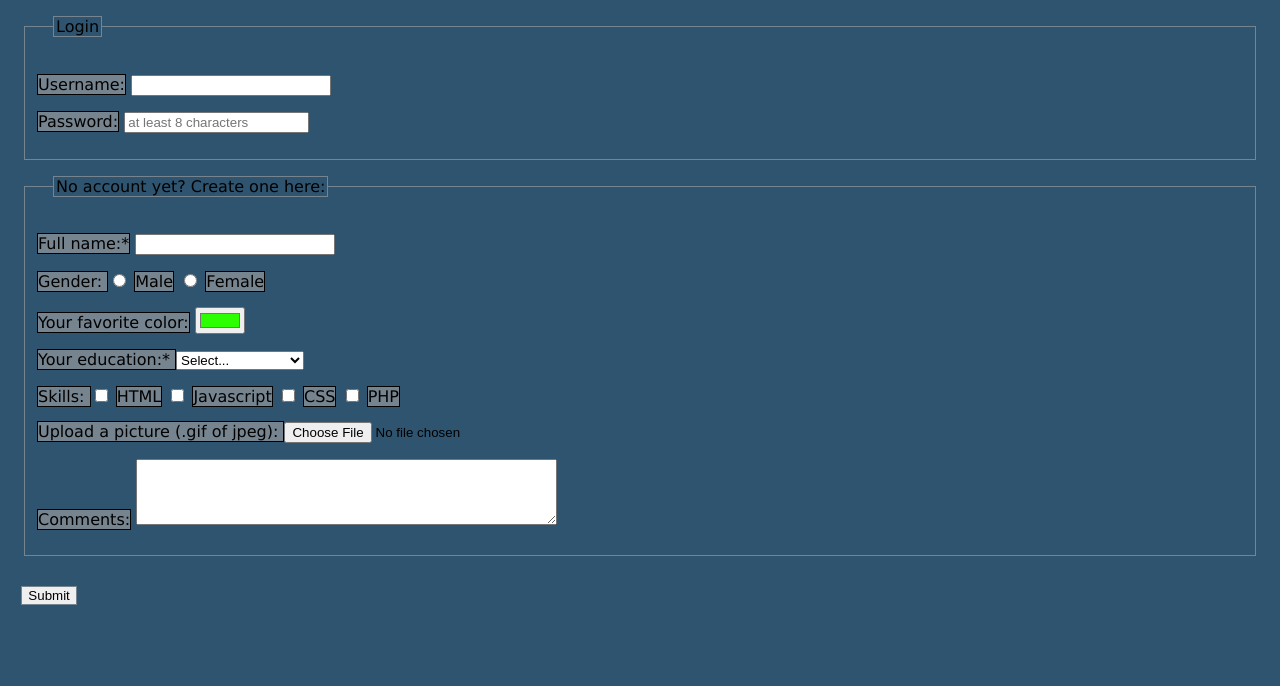
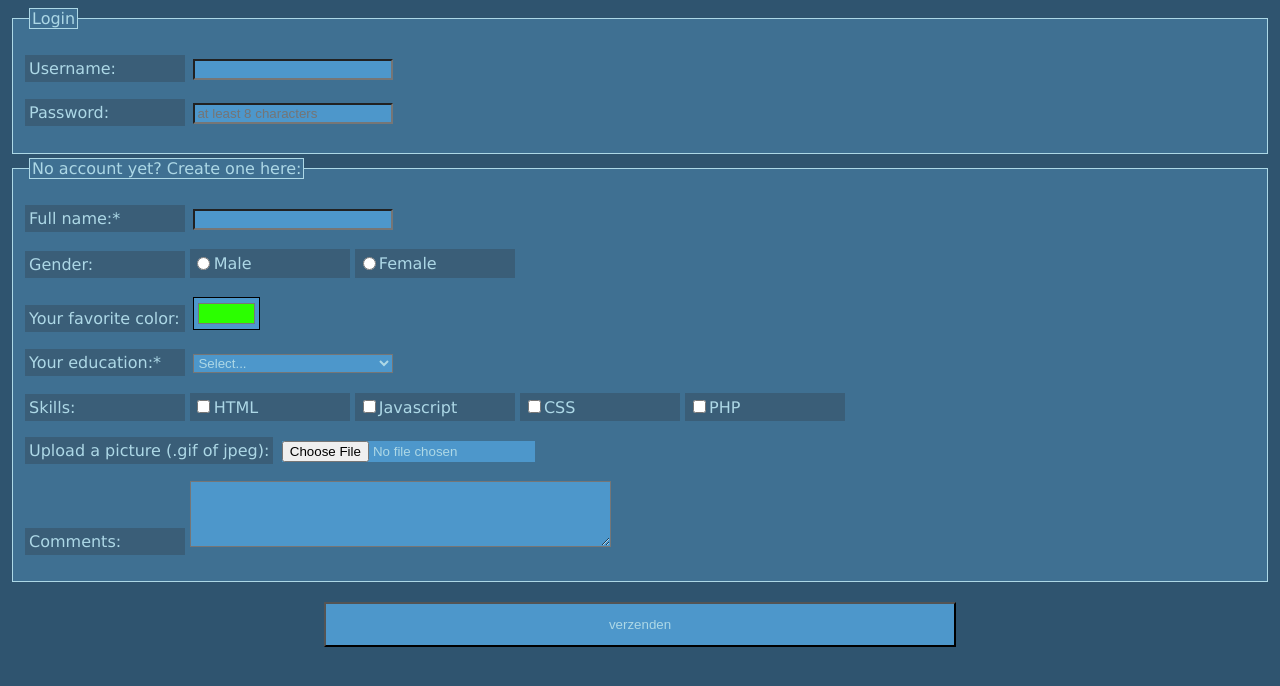
Before and after one commit to sanderbaetens/2021_WMD_Baetens_Sander, a plain HTML site: page Les 3/oefening2/oefening2.html in a window 1280 px wide. Drawn offline with Linux system fonts and the light colour scheme.

Commit message:
Add files via upload

```diff
--- a/Les 3/oefening2/css/stijl.css
+++ b/Les 3/oefening2/css/stijl.css
@@ -3,24 +3,44 @@
 }
 body{
     font-family: Verdana, Helvetica, sans-serif;
-    background-color: hsl(205deg 40% 31%)
+    background-color: hsl(205deg 40% 31%);
 }
-fieldset, legend, .submit {
-    border-color: hsl(205deg 10% 51%);
+label {
+    background-color: hsl(205deg 35% 35%);
+    color: lightblue;
+    padding: 0.25em;
+    min-width: 10em;
+    display: inline-block;
+}
+input, select, button {
+    background-color: hsl(205deg 55% 55%);
+    color: lightblue;
+    margin: 0.25em;
+}
+input[type="text"], input[type="password"], select, input[type="submit"]
+{
+width: 15em;
+}
+fieldset, legend{
+    background-color: hsl(205deg 40% 41%);
     border: 1px;
     border-style: solid;
-    border-color: hsl(205deg 10% 51%);
-    margin: 1em;
+    border-color:lightblue;
+    color: lightblue;
+    margin: 0.25em;
 }
-label {
-    min-width: 10em;
-    border: 1px;
-    border-style: solid;
-    background-color:hsl(205deg 10% 51%);;
+#comments{
+    background-color: hsl(205deg 55% 55%);
 }
-input[type="text"] {
-    width: 15em;
+input[type="color"]{
+    width: 5em;
+    height: 2.5em;
 }
-.button {
-    border: 1px;
+.center{
+    text-align: center;
 }
+input[type="submit"]
+{
+    width: 50%;
+    padding: 1em;
+}
--- a/Les 3/oefening2/oefening2.html
+++ b/Les 3/oefening2/oefening2.html
@@ -12,38 +12,50 @@
     <form>
         <fieldset>
             <legend>Login</legend>
-            <p><label for="uname">Username:</label>
-                <input type="text" id="uname" name="uname"></p>
-            <p><label for="pswd">Password:</label>
-                <input type="password" id="pswd" name="pswd" placeholder="at least 8 characters"></p>
+            <p>
+                <label for="uname">Username:</label>
+                <input type="text" id="uname" name="uname">
+            </p>
+            <p>
+                <label for="pswd">Password:</label>
+                <input type="password" id="pswd" name="pswd" placeholder="at least 8 characters">
+            </p>
         </fieldset>
         <fieldset>
-            <legend >No account yet? Create one here:</legend>
-            <p><label for="fullname">Full name:*</label>
-                <input type="text" id="fullname" name="fullname" required></p>
-            <p><label for="gender">Gender: </label><input type="radio" id="male" name="gender" value="male">
-                <label for="male">Male</label>
-                <input type="radio" id="female" name="gender" value="female">
-                <label for="female">Female</label></p>
-            <p><label for="favcolor">Your favorite color:</label>
-                <input type="color" id="favcolor" name="favcolor" value="#2bff00"></p>
-            <p><label for="edu">Your education:* </label>
+            <legend>No account yet? Create one here:</legend>
+            <p>
+                <label for="fullname">Full name:*</label>
+                <input type="text" id="fullname" name="fullname" required>
+            </p>
+            <p>
+                <label for="gender">Gender:</label>
+                <label for="male"><input type="radio" id="male" name="gender" value="male">Male</label>
+                <label for="female"><input type="radio" id="female" name="gender" value="female">Female</label>
+            </p>
+            <p>
+                <label for="favcolor">Your favorite color:</label>
+                <input type="color" id="favcolor" name="favcolor" value="#2bff00">
+            </p>
+            <p>
+                <label for="edu">Your education:* </label>
                 <select id="edu" name="edu" required size="1">
                     <option value="" selected disabled>Select...</option>
                     <option value="primary">Primary School</option>
                     <option value="secondary">Secondary school</option>
                     <option value="higher">Higher education</option>
                     <option value="master">Master</option>
-                </select></p>
-            <p><label for="skills">Skills: </label><input type="checkbox" id="html" name="html" value="html">
-                <label for="html">HTML</label>
-                <input type="checkbox" id="Javascript" name="Javascript" value="Javascript">
-                <label for="Javascript">Javascript</label>
-                <input type="checkbox" id="css" name="css" value="css">
-                <label for="css">CSS</label>
-                <input type="checkbox" id="php" name="php" value="php">
-                <label for="php">PHP</label></p>
-            <p><label for="upload">Upload a picture (.gif of jpeg): </label><input type="file" id="myfile" name="filename">
+                </select>
+            </p>
+            <p>
+                <label for="skills">Skills:</label>
+                <label for="html"><input type="checkbox" id="html" name="html" value="html">HTML</label>
+                <label for="javascript"><input type="checkbox" id="javascript" name="javascript" value="javascript">Javascript</label>
+                <label for="css"><input type="checkbox" id="css" name="css" value="css">CSS</label>
+                <label for="php"><input type="checkbox" id="php" name="php" value="php">PHP</label>
+            </p>
+            <p>
+                <label for="upload">Upload a picture (.gif of jpeg): </label>
+                <input type="file" id="myfile" name="filename">
             </p>
             <p>
                 <label for="comments">Comments:</label>
@@ -51,7 +63,8 @@
                 </textarea>
             </p>
         </fieldset>
-        <p><input type="submit" class="submit" ></p>
+        <p class="center"><input type="submit" value="verzenden"></p>
+
     </form>
 
 </body>
--- a/Les 5/Oefening 2/css/stijl.css
+++ b/Les 5/Oefening 2/css/stijl.css
@@ -1,46 +1,99 @@
 * {
     box-sizing: border-box;
 }
-body{
+
+html {
+    font-size: 0.625em;
+}
+
+body {
     font-family: Verdana, Helvetica, sans-serif;
     background-color: hsl(205deg 40% 31%);
+    font-size: 1.6rem;
 }
+
 label {
     background-color: hsl(205deg 35% 35%);
     color: lightblue;
     padding: 0.25em;
     min-width: 10em;
     display: inline-block;
+
 }
-input, select, button {
+
+input,
+select,
+button {
     background-color: hsl(205deg 55% 55%);
     color: lightblue;
     margin: 0.25em;
 }
-input[type="text"], input[type="password"], select, input[type="submit"]
-{
-width: 15em;
+
+input[type="text"],
+input[type="password"],
+select,
+input[type="submit"] {
+    width: 15em;
 }
-fieldset, legend{
+
+fieldset,
+legend {
     background-color: hsl(205deg 40% 41%);
     border: 1px;
     border-style: solid;
-    border-color:lightblue;
+    border-color: lightblue;
     color: lightblue;
     margin: 0.25em;
 }
-#comments{
+
+#comments {
     background-color: hsl(205deg 55% 55%);
 }
-input[type="color"]{
+
+input[type="color"] {
     width: 5em;
     height: 2.5em;
 }
-.center{
+
+.center {
     text-align: center;
 }
-input[type="submit"]
-{
+
+input[type="submit"] {
     width: 50%;
     padding: 1em;
 }
+
+textarea {
+    width: 50vw;
+    margin-top: 0.5rem;
+}
+
+@media only screen and (max-width: 600px) {
+    [data-blocklabel] {
+        display: block;
+        margin: 0.5rem;
+        width: 90vw;
+    }
+
+    label {
+        width: 90vw;
+        margin: 0.75rem;
+    }
+
+    input {
+        margin: 0.75rem;
+    }
+
+    input[type="text"],
+    input[type="password"],
+    select,
+    input[type="submit"],
+    textarea,
+    input[type="color"] {
+        width: 90vw;
+        font-size: 1.6rem;
+    }
+
+
+}
--- a/Les 6/Oefening 2/css/stijl.css
+++ b/Les 6/Oefening 2/css/stijl.css
@@ -54,7 +54,7 @@ input:focus{
     background-color: hsl(205deg 75% 75%);
     transition-duration: 350ms;
 }
-label[for="css"]:hover, label[for="html"]:hover,label[for="javascript"]:hover,label[for="php"]:hover, label[for="male"]:hover,label[for="female"]:hover {
+[data-hoverchange]:hover {
     background-color: hsl(205deg 50% 50%);
     transition-duration: 350ms;
 }
--- /dev/null
+++ b/Les 6/Oefening 3/css/style.css
@@ -0,0 +1,51 @@
+* {
+    box-sizing: border-box;
+}
+html {
+    font-size: 0.625em;
+    font-family: 'Noto Sans KR', sans-serif;
+}
+ul {
+    list-style-type: none;
+    margin: 0;
+    padding: 0;
+  }
+li {
+    float:left;
+    margin: 0;
+
+  }
+a:link {
+    text-decoration: none;
+}
+li {
+    border-style: double none double none;
+    border-color: black;
+    transition-duration: 250ms;
+}
+li:first-child{
+      border-radius: 0.25em 0 0 0.25em;
+      border-style: double none double double;
+      border-color: black;
+  }
+li:last-child{
+    border-radius: 0 0.25em 0.25em 0;
+    border-style: double double double none;
+    border-color: black;
+}
+
+a {
+    padding: 50px;
+    display: inline-block;
+    color: black;
+}
+a:hover{
+color:white;
+}
+li:hover{
+    background-color: black;
+
+}
+nav a {
+    font-size: 2.6rem;
+}
```
Also changed, not shown: Les 5/Oefening 2/oefening2.html (+11 -10 lines), Les 6/Oefening 2/oefening2.html (+6 -6 lines), Les 6/Oefening 3/home.html (added, +25 -0 lines).
